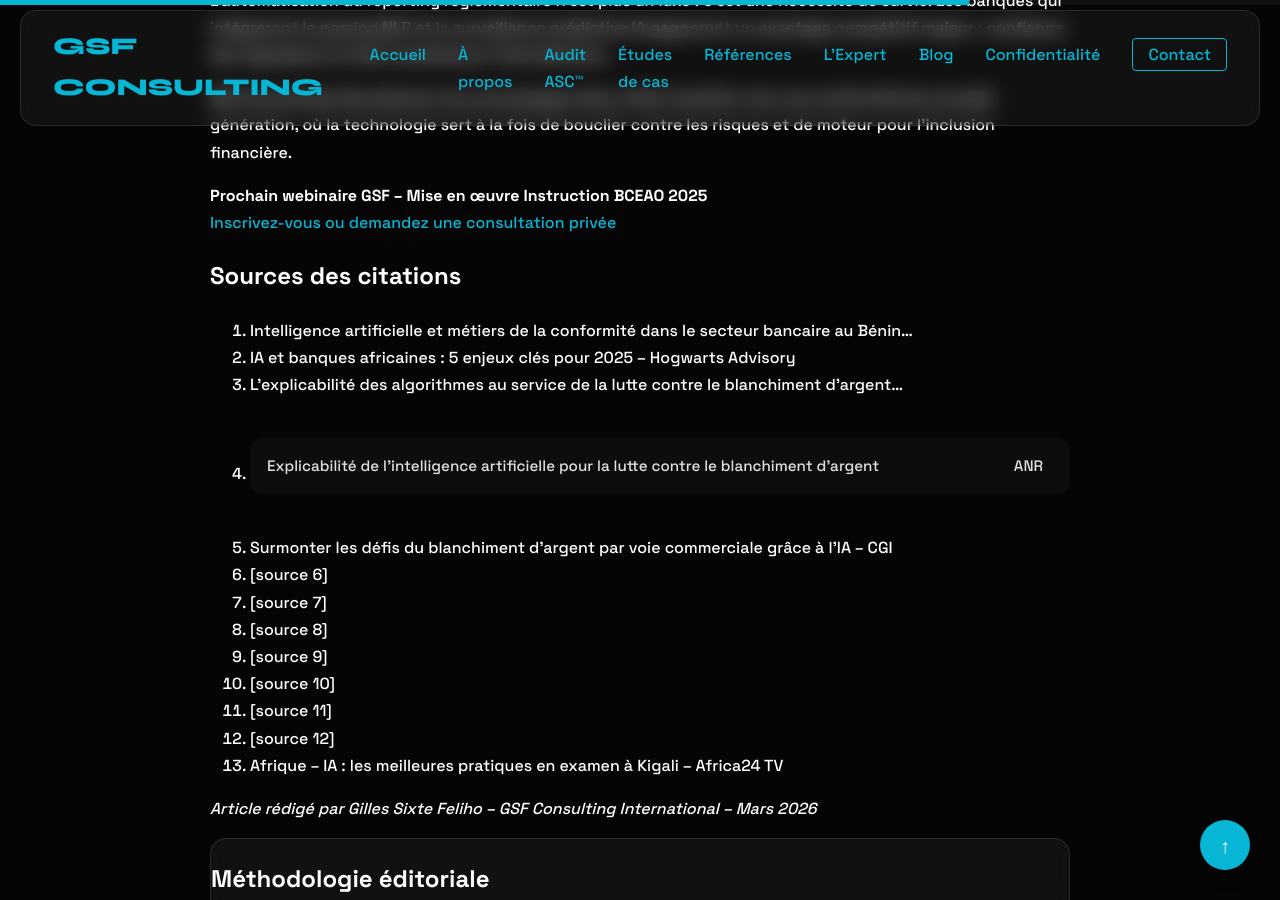
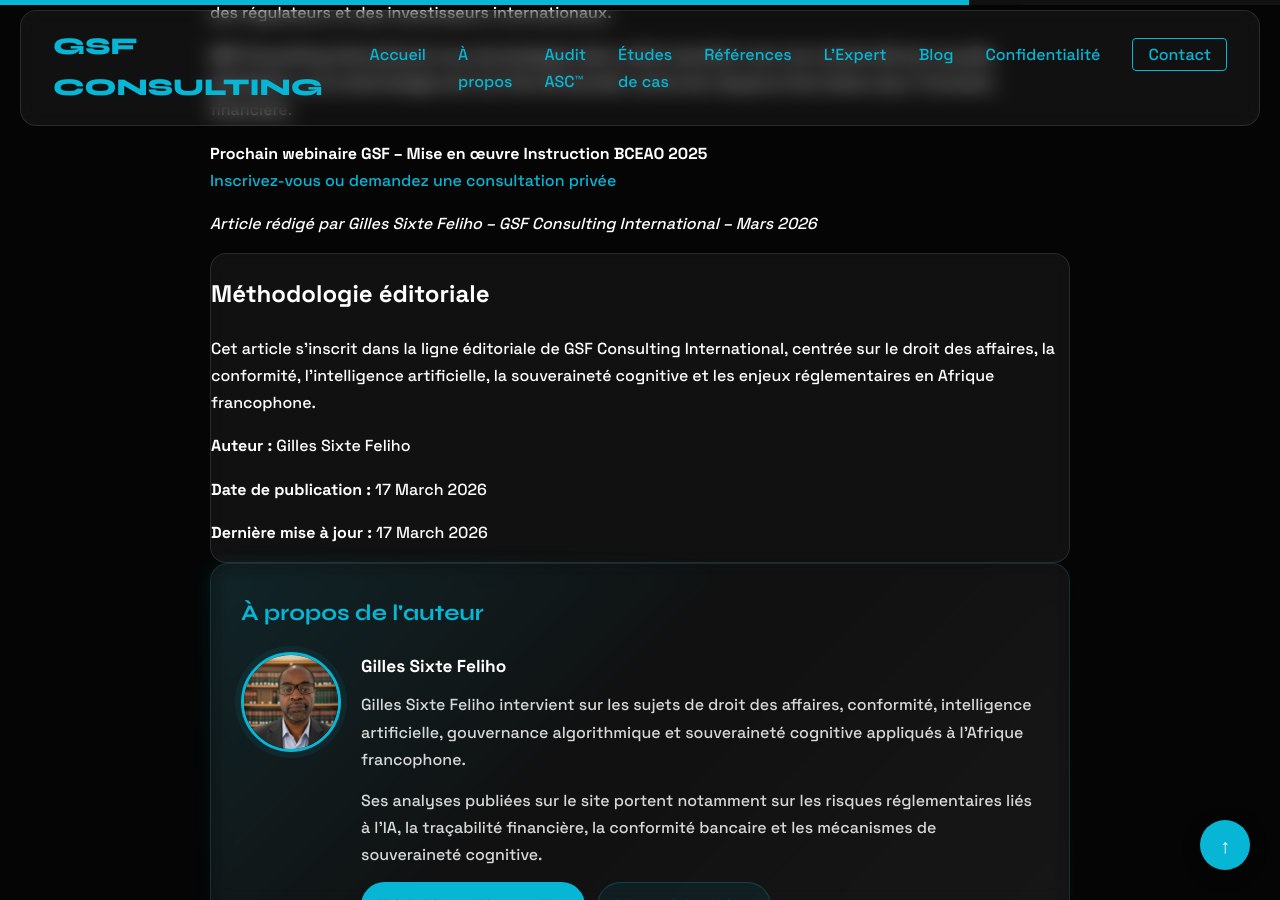
Before and after one commit to GSF-CONSULTING-INTERNATIONALE/.github.io-, a Jekyll site: the page built from _posts/2026-03-17-directive-bceao-surveillance-renforcee-automatisation-rapports-reglementaires.md, in a window 1280 px wide and 900 px high, scrolled down 3785 px. Built offline with Jekyll 4.4.1, drawn with Linux system fonts in a browser that asks for light colours; some of the changed text lies outside the part shown.

Commit message:
Updated 1 file via CloudCannon.

```diff
--- a/_posts/2026-03-17-directive-bceao-surveillance-renforcee-automatisation-rapports-reglementaires.md
+++ b/_posts/2026-03-17-directive-bceao-surveillance-renforcee-automatisation-rapports-reglementaires.md
@@ -80,21 +80,4 @@
 **Prochain webinaire GSF – Mise en œuvre Instruction BCEAO 2025**
 [Inscrivez-vous ou demandez une consultation privée](mailto:contact@gsfconsultinginternational.com?subject=Webinaire%20Instruction%20BCEAO%202025%20-%20Automatisation%20Reporting%20et%20Surveillance%20Renforc%C3%A9e&body=Bonjour%20GSF%20Consulting%2C%0A%0AJe%20souhaite%20m%27inscrire%20au%20webinaire%20%22Instruction%20BCEAO%202025%20-%20Automatisation%20des%20rapports%20r%C3%A9glementaires%22%20ou%20une%20consultation%20priv%C3%A9e.%0A%0AInformations%20%3A%0A-%20Nom%20%3A%0A-%20Soci%C3%A9t%C3%A9%20%3A%0A-%20Fintech%20agr%C3%A9%C3%A9e%20BCEAO%20%3A%20Oui%20%2F%20Non%0A-%20Volume%20mensuel%20transactions%20%3A%0A-%20Core%20Banking%20%3A%0A%0APriorit%C3%A9s%20%3A%0A%5B%20Participation%20webinaire%20%2F%20Consultation%20priv%C3%A9e%20%2F%20Accompagnement%20RegTech%20%5D%0A%0ACordialement%2C)
 
-## Sources des citations
-
-1. Intelligence artificielle et métiers de la conformité dans le secteur bancaire au Bénin…
-2. IA et banques africaines : 5 enjeux clés pour 2025 – Hogwarts Advisory
-3. L'explicabilité des algorithmes au service de la lutte contre le blanchiment d'argent…
-4. Explicabilité de l'intelligence artificielle pour la lutte contre le blanchiment d'argent | ANR
-5. Surmonter les défis du blanchiment d'argent par voie commerciale grâce à l'IA – CGI
-6. [source 6]
-7. [source 7]
-8. [source 8]
-9. [source 9]
-10. [source 10]
-11. [source 11]
-12. [source 12]
-13. Afrique – IA : les meilleures pratiques en examen à Kigali – Africa24 TV
-
-
 *Article rédigé par Gilles Sixte Feliho – GSF Consulting International – Mars 2026*
```
